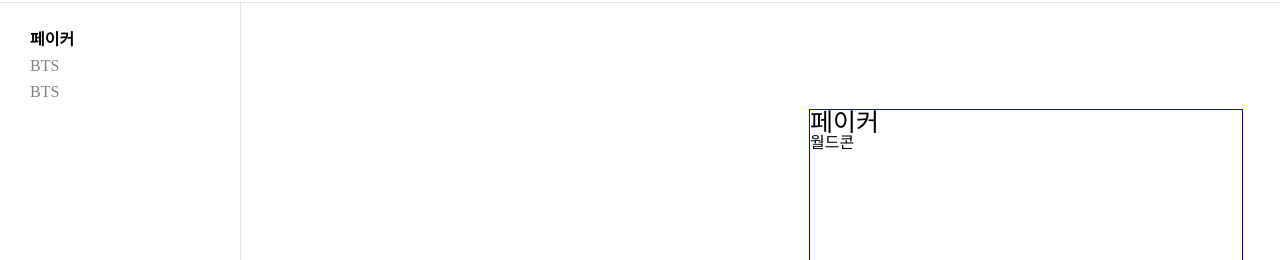
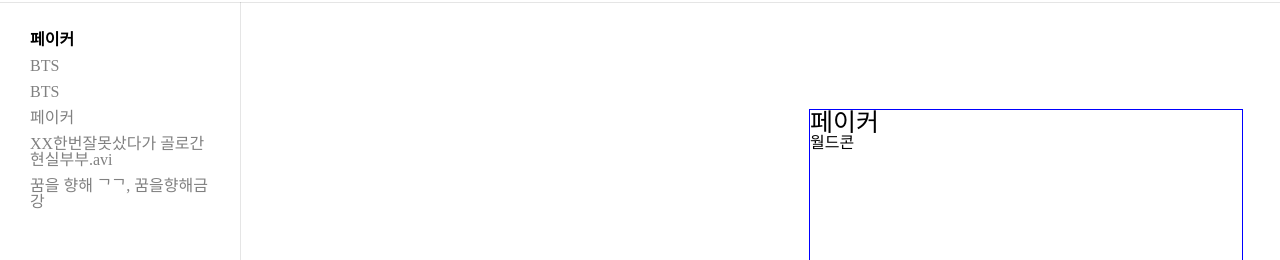
Before and after one commit to ydh94/chujju-portfolio, a React (Create React App) app: page /cg in a window 1280 px wide. Shown: the part 78-338 px from the top of the page. Built offline with nearby package versions, Linux system fonts and the light colour scheme.

Commit message:
update data

```diff
--- a/src/data/index.ts
+++ b/src/data/index.ts
@@ -22,6 +22,45 @@
     title: 'BTS',
     content: '노블 공기청정기',
   },
+  {
+    video: 'https://www.youtube.com/watch?v=1-NK0HlOBV0',
+    title: '페이커',
+    content: '월드콘',
+    timeline: [
+      {
+        img: 'https://t1.daumcdn.net/cfile/tistory/2341B34A58070D4E04',
+        sec: 3,
+      },
+      { img: 'https://t1.daumcdn.net/cfile/tistory/2341B34A58070D4E04', sec: 5 },
+      { img: 'https://t1.daumcdn.net/cfile/tistory/2341B34A58070D4E04', sec: 8 },
+    ],
+  },
+  {
+    video: '',
+    title: 'XX한번잘못샀다가 골로간 현실부부.avi',
+    content: '월드콘',
+    timeline: [
+      {
+        img: 'https://t1.daumcdn.net/cfile/tistory/2341B34A58070D4E04',
+        sec: 3,
+      },
+      { img: 'https://t1.daumcdn.net/cfile/tistory/2341B34A58070D4E04', sec: 5 },
+      { img: 'https://t1.daumcdn.net/cfile/tistory/2341B34A58070D4E04', sec: 8 },
+    ],
+  },
+  {
+    video: 'https://www.youtube.com/watch?v=0-ZDzzYm1MY',
+    title: '꿈을 향해 ᄀᄀ, 꿈을향해금강',
+    content: '금강대학교',
+    timeline: [
+      {
+        img: 'https://t1.daumcdn.net/cfile/tistory/2341B34A58070D4E04',
+        sec: 3,
+      },
+      { img: 'https://t1.daumcdn.net/cfile/tistory/2341B34A58070D4E04', sec: 5 },
+      { img: 'https://t1.daumcdn.net/cfile/tistory/2341B34A58070D4E04', sec: 8 },
+    ],
+  },
 ];
 
 export default data;
```
